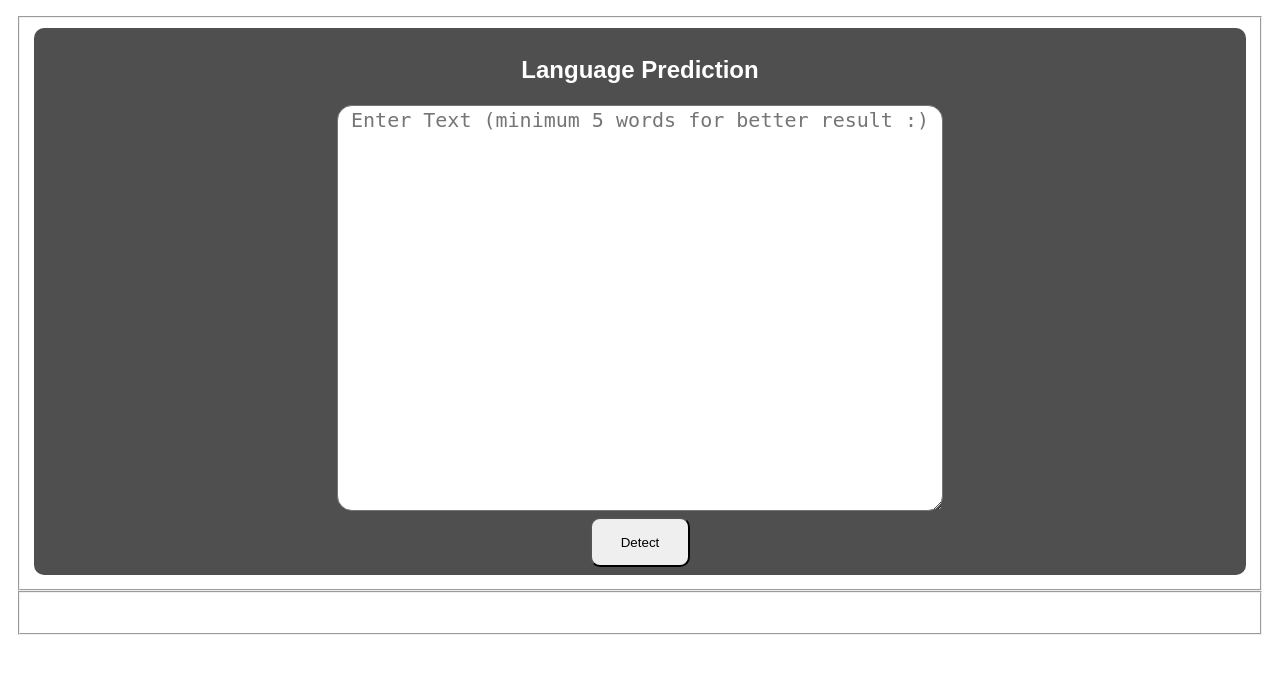
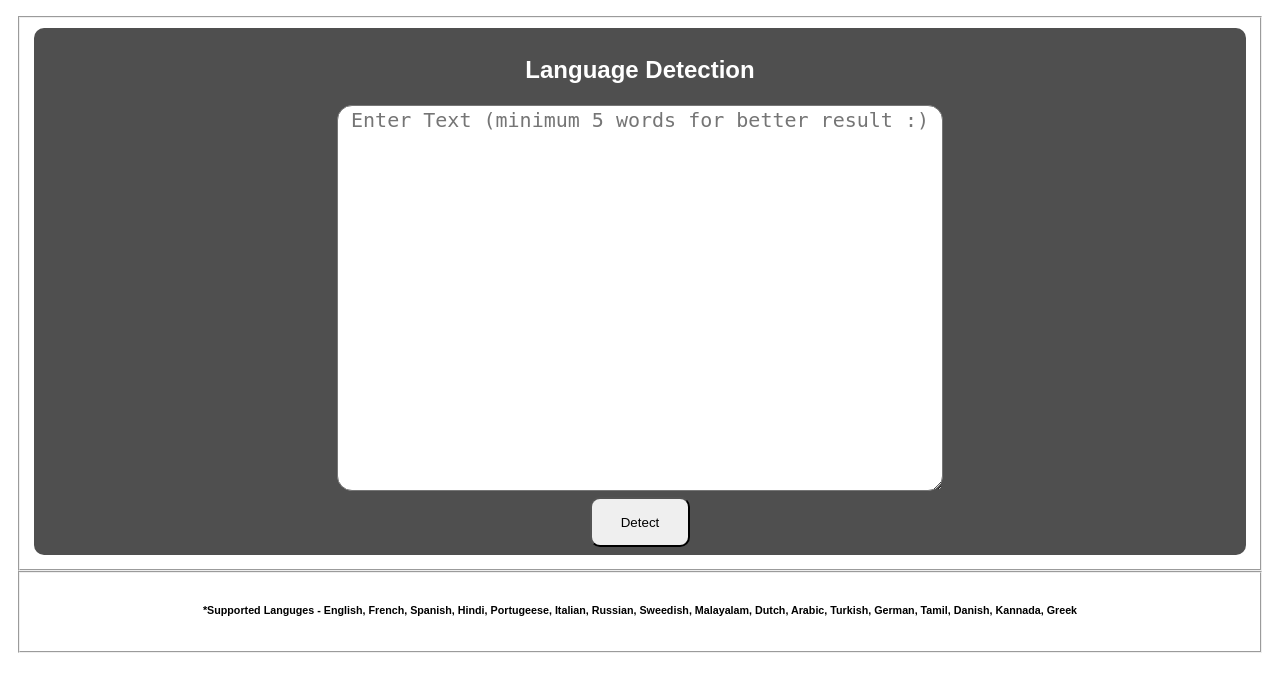
Before and after one commit to ayushmi77al/languagedetection, a Flask app: page / in a window 1280 px wide. Shown: the top 692 px of the page. Run offline with Flask 2, Linux system fonts and the light colour scheme.

Commit message:
Update index.html

```diff
--- a/templates/index.html
+++ b/templates/index.html
@@ -12,9 +12,10 @@
     <fieldset>
         <div>
             <form action="{{ url_for('predict') }}" method="POST">
-                <h2>Language Prediction</h2>
+                <h2>Language Detection</h2>
 
-                <textarea name="text" id="txt" cols="50" rows="100" required placeholder="Enter Text (minimum 5 words for better result :)" ></textarea>
+                <textarea name="text" id="txt" cols="50" rows="100" required
+                    placeholder="Enter Text (minimum 5 words for better result :)"></textarea>
 
                 <br>
 
@@ -25,6 +26,7 @@
     </fieldset>
     <fieldset>
         <h3 id="output">{{ Detected_Language }}</h3>
+        <h6>*Supported Languges - English, French, Spanish, Hindi, Portugeese, Italian, Russian, Sweedish, Malayalam, Dutch, Arabic, Turkish, German, Tamil, Danish, Kannada, Greek</h6>
     </fieldset>
 
     <style>
@@ -50,7 +52,7 @@
             font-size: 20px;
             text-align: center;
             margin: 2px;
-            height: 400px;
+            height: 380px;
             width: 600px;
         }
 
@@ -62,13 +64,9 @@
 
         #output {
             color: rgb(212, 57, 57);
-            font-size:x-large;
-            font-family:'Comic sans MS';
-            }
-
-
-
-
+            font-size: x-large;
+            font-family: 'Comic sans MS';
+        }
     </style>
 
 </body>
```
